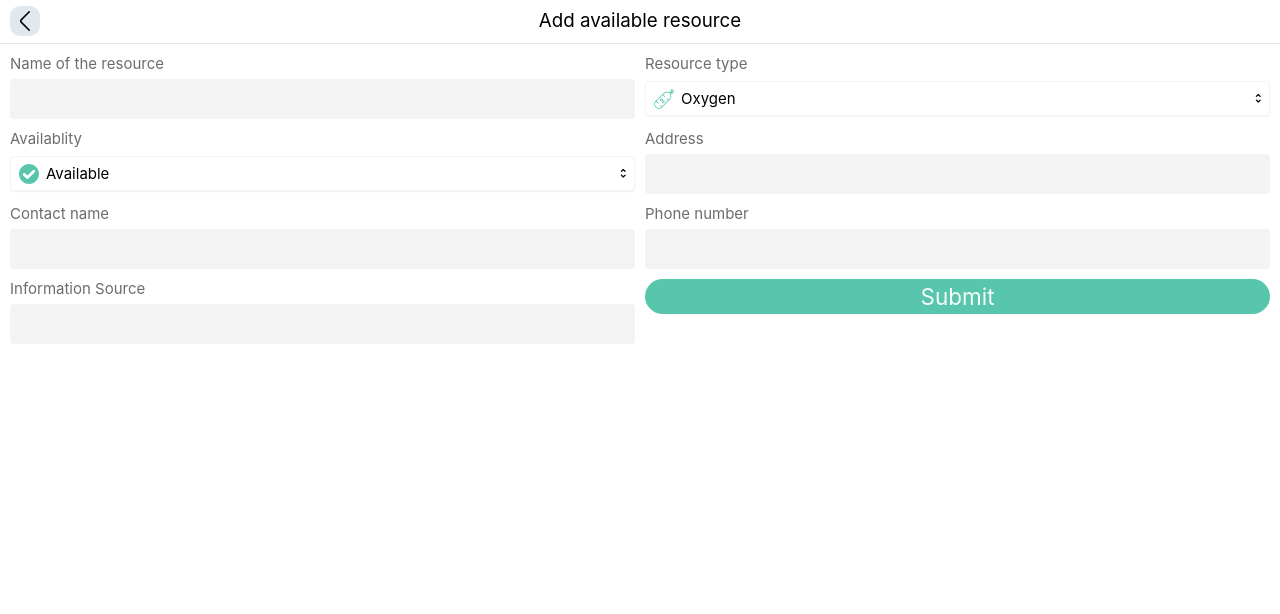
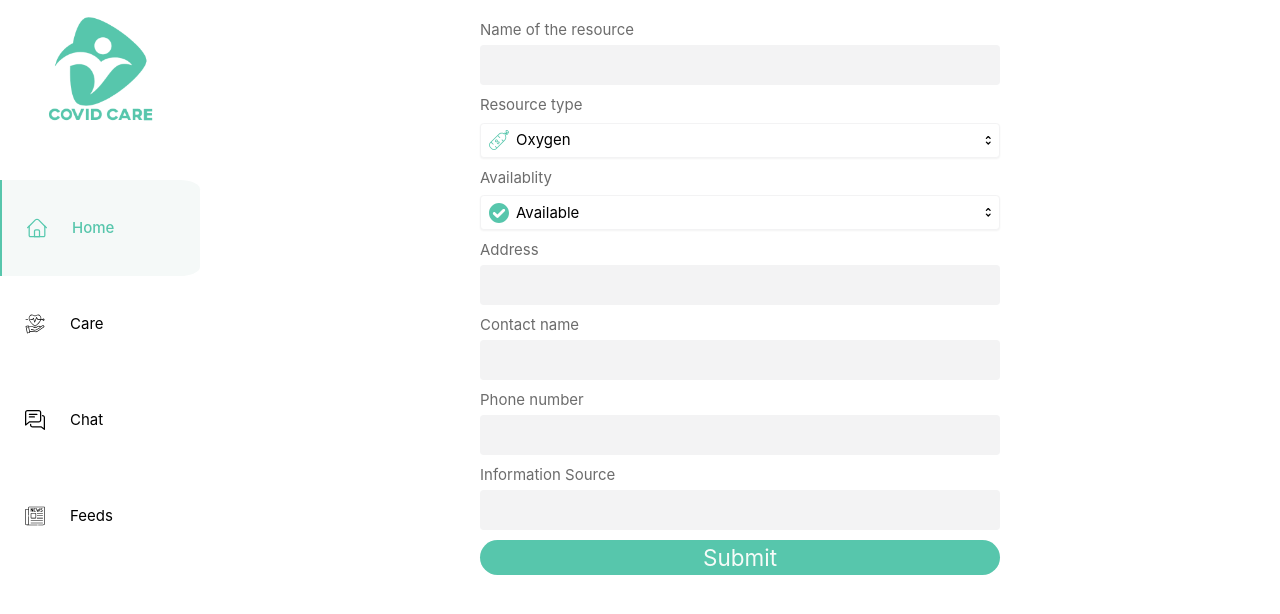
Before and after one commit to tanweer919/covidcare, a Next.js app: page /add/available in a window 1280 px wide. Shown: the top 614 px of the page. Built offline with nearby package versions, Linux system fonts and the light colour scheme.

Commit message:
Fixed size of form fields on larger screens and modified layout component

```diff
--- a/pages/add/available.tsx
+++ b/pages/add/available.tsx
@@ -1,6 +1,7 @@
 import AppBar from "../../src/components/AppBar";
 import SelectDropdown from "../../src/components/SelectDropdown";
 import { SelectOption } from "../../src/interfaces/interface";
+import Layout from "../../src/components/Layout";
 const AvailableForm = () => {
   const resourceList: SelectOption[] = [
     { label: "Oxygen", value: 0, icon: "/images/oxygen.svg" },
@@ -14,11 +15,12 @@ const AvailableForm = () => {
   const availablityList: SelectOption[] = [
     { label: "Available", value: 1, icon: "/images/tick.svg" },
     { label: "Unavailable", value: 0, icon: "/images/cross.svg" },
-  ]
+  ];
   return (
-    <div>
+    <>
       <AppBar label="Add available resource" />
-      <div className="p-4 text-2xl grid grid-cols-1 md:grid-cols-2 gap-4">
+      <Layout selectedKey={0} displayBottomNavbar={false}>
+          <div className="text-2xl grid grid-cols-1 md:w-1/2 mx-auto gap-4">
             <div className="flex flex-col gap-y-2">
               <h2 className="text-textgray">Name of the resource</h2>
               <input
@@ -78,7 +80,8 @@ const AvailableForm = () => {
               </button>
             </div>
           </div>
-    </div>
+      </Layout>
+    </>
   );
 };
 
--- a/pages/add/request.tsx
+++ b/pages/add/request.tsx
@@ -1,6 +1,7 @@
 import AppBar from "../../src/components/AppBar";
 import SelectDropdown from "../../src/components/SelectDropdown";
 import { SelectOption } from "../../src/interfaces/interface";
+import Layout from "../../src/components/Layout"
 const RequestForm = () => {
   const resourceList: SelectOption[] = [
     { label: "Oxygen", value: 0, icon: "/images/oxygen.svg" },
@@ -12,8 +13,9 @@ const RequestForm = () => {
   ];
 
   return (
-    <div>
+    <>
       <AppBar label="Request resource" />
+      <Layout selectedKey={0}>
         <div className="p-4 text-2xl grid grid-cols-1 md:grid-cols-2 gap-4">
           <div className="flex flex-col gap-y-2">
             <h2 className="text-textgray">Name of the resource</h2>
@@ -70,7 +72,8 @@ const RequestForm = () => {
             </button>
           </div>
         </div>
-    </div>
+      </Layout>
+    </>
   );
 };
 
--- a/pages/resource/[id].tsx
+++ b/pages/resource/[id].tsx
@@ -3,6 +3,7 @@ import { useEffect, useState } from "react";
 import ResourceDetail from "../../src/components/ResourceDetail";
 import { DiscussionEmbed } from "disqus-react";
 import AppBar from "../../src/components/AppBar";
+import Layout from "../../src/components/Layout";
 const Resource = (): JSX.Element => {
   const router = useRouter();
   const [resourceId, setResourceId] = useState<number | null>(null);
@@ -17,8 +18,10 @@ const Resource = (): JSX.Element => {
   }, []);
 
   return (
-    <div>
+    <>
       <AppBar label="Available Resource" />
+      <Layout selectedKey={0}>
+        <>
           <ResourceDetail />
           <div className="px-4">
             {resourceId !== null && (
@@ -33,7 +36,9 @@ const Resource = (): JSX.Element => {
               />
             )}
           </div>
-    </div>
+        </>
+      </Layout>
+    </>
   );
 };
 
--- a/src/components/AppBar.tsx
+++ b/src/components/AppBar.tsx
@@ -6,7 +6,7 @@ const AppBar = ({label}: {label:string}) => {
     router.push("/");
   };
   return (
-    <div className="flex justify-start items-center p-4 relative border-b border-gray400">
+    <div className="flex justify-start items-center md:hidden p-4 relative border-b border-gray400">
       <div
         className="bg-gray400 p-2 rounded-2xl absolute"
         onClick={handleBackButtonClick}
--- a/src/components/Layout.tsx
+++ b/src/components/Layout.tsx
@@ -4,15 +4,17 @@ import BottomNavbar from "./BottomNavbar";
 const Layout = ({
   children,
   selectedKey,
+  displayBottomNavbar=true
 }: {
   children: JSX.Element;
   selectedKey: number;
+  displayBottomNavbar?: boolean
 }): JSX.Element => {
   return (
     <div className="layout">
       <Sidebar selectedKey={selectedKey} />
-      <div className="content mb-40">{children}</div>
-      <BottomNavbar selectedKey={selectedKey} />
+      <div className="content">{children}</div>
+      {displayBottomNavbar && <BottomNavbar selectedKey={selectedKey} />}
     </div>
   );
 };
```
Lines whose indentation alone changed are shown as unchanged.
